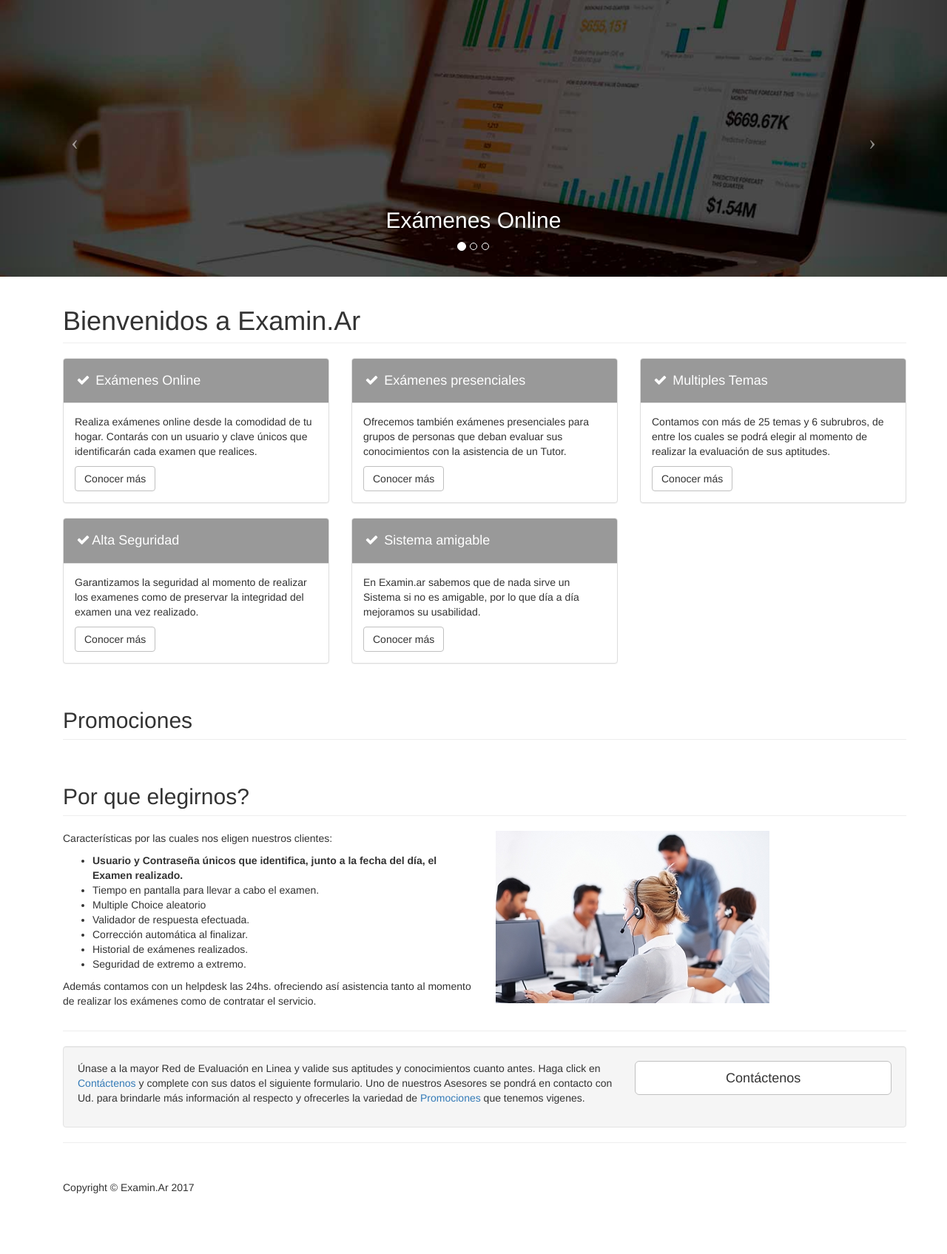
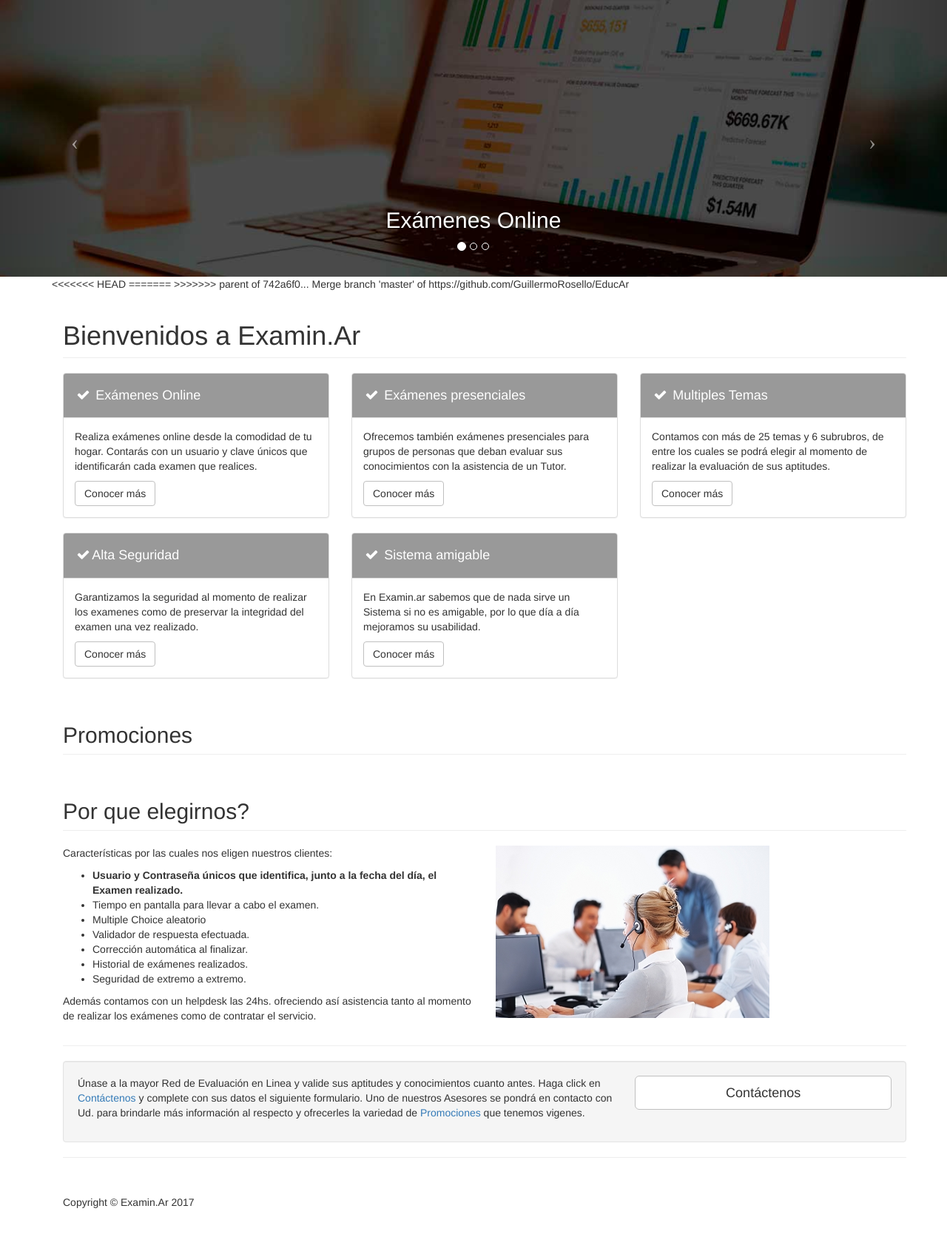
Before and after one commit to GuillermoRosello/EducAr, a PHP site: page /public/index.php in a window 1280 px wide. Shown: the part 51-1746 px from the top of the page at 74% size. Before the commit the page ends 1664 px from the top, so only its background shows below. Run offline with PHP 8.4, Linux system fonts and the light colour scheme; data that the repository does not hold is empty.

Commit message:
Revert "Merge branch 'master' of https://github.com/GuillermoRosello/EducAr"
This reverts commit 742a6f0dfc321974f932d8399ba7c74e40bdd487, reversing
changes made to 8f6b67f893e682f201aba287a3381e149afcb22b.

```diff
--- a/public/index.php
+++ b/public/index.php
@@ -4,6 +4,10 @@
 <?php require '../private/Functions/initialize.php';?>
 <?php include('shared/public_header.php'); ?>
 <?php include('shared/public_navigation.php'); ?>
+<<<<<<< HEAD
+=======
+<!-- Pablo -->
+>>>>>>> parent of 742a6f0... Merge branch 'master' of https://github.com/GuillermoRosello/EducAr
 <?php $promociones = promociones(); ?>
 <?php $ruta = '/EducAr/public/img/promo/'; ?>
 
```
